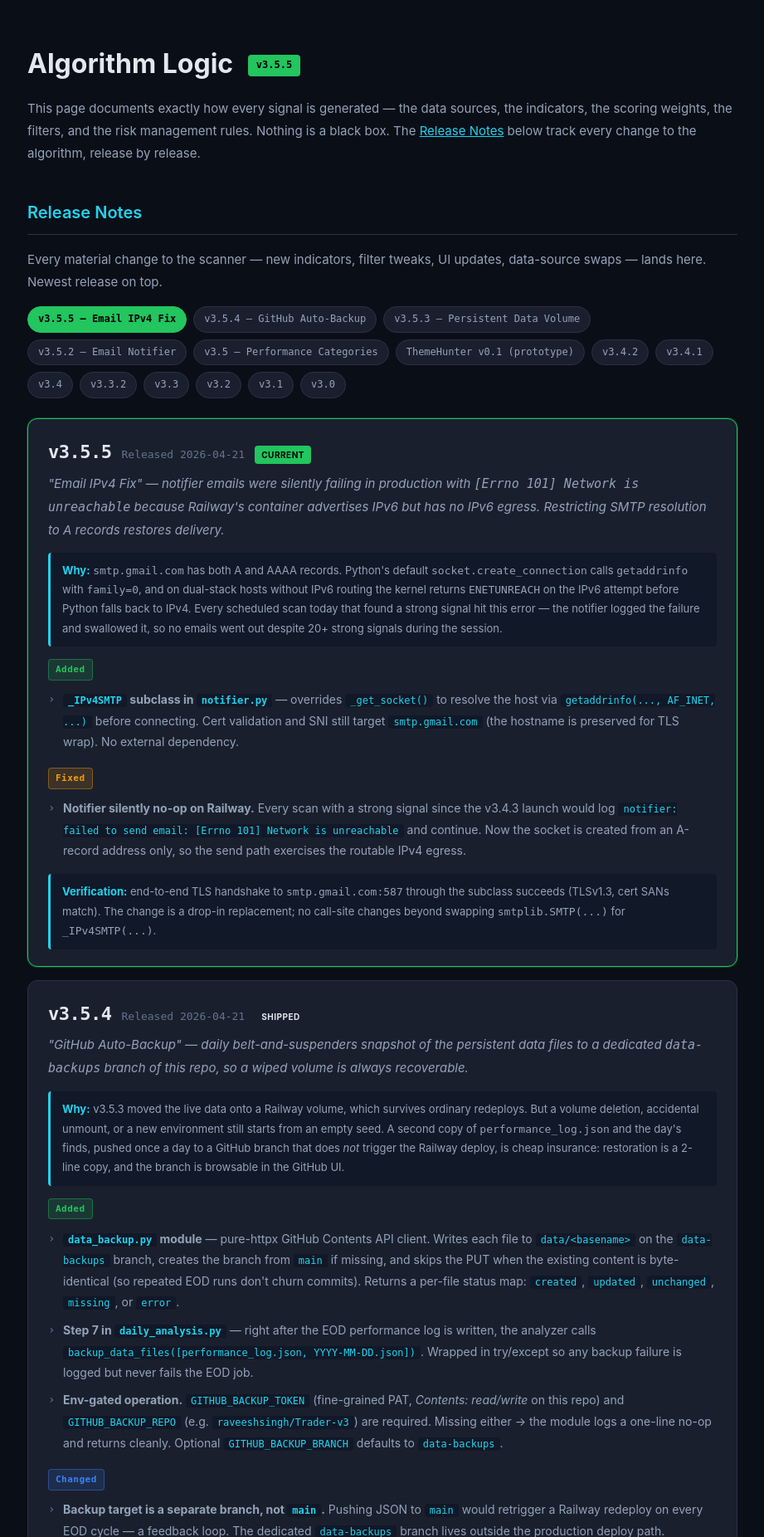
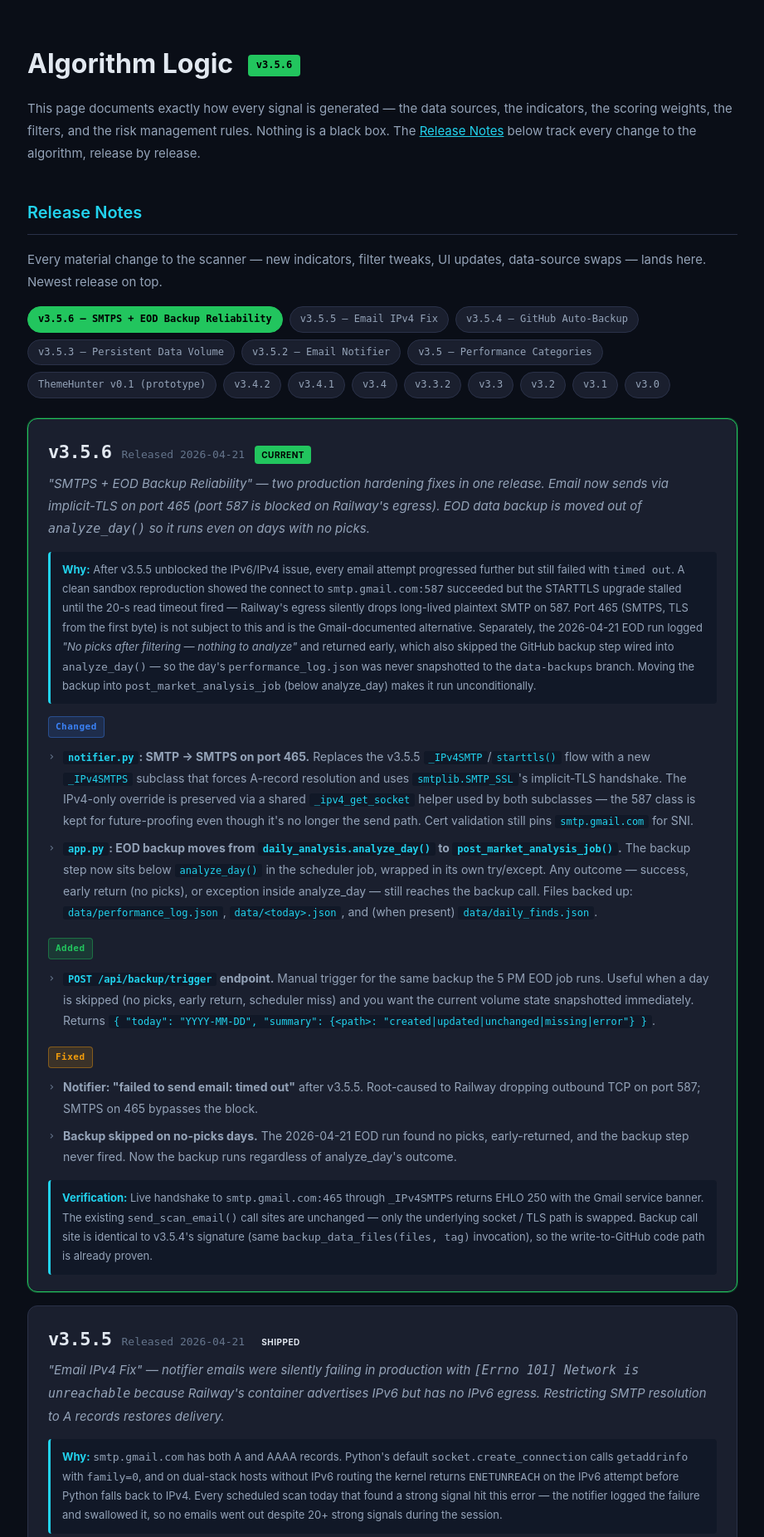
Before and after one commit to raveeshbhasin-assistant/momentum-scanner, a FastAPI app: page /logic in a window 1280 px wide. Shown: the part 73-1925 px from the top of the page at 83% size, without its empty margins (179-1100 px from the left). Run offline with FastAPI, Linux system fonts and the light colour scheme; some libraries are stand-ins or nearby versions.

Commit message:
v3.5.6: SMTPS:465 + always-on EOD backup

```diff
--- a/app.py
+++ b/app.py
@@ -27,6 +27,7 @@ from sector_rotation import (
 )
 from premarket import run_premarket_scan, reset_daily as reset_premarket
 from daily_analysis import analyze_day
+from data_backup import backup_data_files
 from performance_engine import get_view as _get_performance_view
 from market_regime import get_regime
 from earnings import refresh_earnings_cache
@@ -56,7 +57,7 @@ logging.basicConfig(
 logger = logging.getLogger(__name__)
 
 # ── App Setup ─────────────────────────────────────────────────
-app = FastAPI(title="Momentum Scanner", version="3.5.2")
+app = FastAPI(title="Momentum Scanner", version="3.5.6")
 
 BASE_DIR = Path(__file__).parent
 templates = Jinja2Templates(directory=str(BASE_DIR / "templates"))
@@ -198,12 +199,39 @@ def _ensure_fresh_sector_snapshot():
         sector_rotation_job()
 
 
+def _backup_volume_files(today: str, tag_prefix: str = "EOD") -> dict:
+    """
+    Back up the persistent volume files to the data-backups branch.
+
+    Always attempts backup regardless of how analyze_day() terminated —
+    on a no-picks day analyze_day() early-returns, but we still want the
+    current performance_log.json preserved on GitHub. Safe no-op if
+    GITHUB_BACKUP_* env vars are unset.
+    """
+    # performance_log.json drives /performance; <date>.json is the
+    # per-day scanner-finds file written by history.save_daily_finds().
+    files = [
+        _DATA_DIR / "performance_log.json",
+        _DATA_DIR / f"{today}.json",
+    ]
+
+    try:
+        return backup_data_files(files=files, tag=f"{tag_prefix} {today}")
+    except Exception as e:
+        logger.error(f"Data backup raised unexpectedly: {e}")
+        return {}
+
+
 def post_market_analysis_job():
     """
     Run daily analysis after market close (5:00 PM ET).
     Fetches Yahoo Finance 5m bars, computes WIN/LOSS/EOD for all
     picks from today, and appends results to scanner_trade_log.xlsx.
     The performance page reads from this file on each page load.
+
+    v3.5.6: backup of the data volume now lives here (not in analyze_day)
+    so it runs every weekday — even on no-picks days when analyze_day
+    returns early before reaching its own backup step.
     """
     today = datetime.now(config.ET).strftime("%Y-%m-%d")
     logger.info(f"Running post-market analysis for {today}...")
@@ -212,6 +240,16 @@ def post_market_analysis_job():
         logger.info(f"Post-market analysis complete for {today}")
     except Exception as e:
         logger.error(f"Post-market analysis failed: {e}")
+
+    # Belt-and-suspenders: back up the volume regardless of analyze_day's
+    # outcome. A failed / empty analysis should never block backup of
+    # whatever's already on disk.
+    try:
+        summary = _backup_volume_files(today, tag_prefix="EOD")
+        if summary:
+            logger.info(f"Post-market backup: {summary}")
+    except Exception as e:
+        logger.error(f"Post-market backup failed: {e}")
 
 
 def scheduled_scan():
@@ -485,6 +523,23 @@ async def today_page(request: Request):
 async def api_regime():
     """Current market regime (VIX-based)."""
     return get_regime() if config.MARKET_REGIME_ENABLED else {"label": "DISABLED"}
+
+
+@app.post("/api/backup/trigger", response_class=JSONResponse)
+async def api_trigger_backup():
+    """
+    Manually trigger a backup of the persistent data volume to GitHub.
+
+    Same files as the 5 PM EOD job, useful when:
+      • The EOD job was skipped because there were no picks
+      • You want to snapshot the current state before a deploy
+      • You need to recover after the volume was accidentally cleared
+
+    Idempotent. No-op if GITHUB_BACKUP_TOKEN / GITHUB_BACKUP_REPO are unset.
+    """
+    today = datetime.now(config.ET).strftime("%Y-%m-%d")
+    summary = _backup_volume_files(today, tag_prefix="manual")
+    return {"today": today, "summary": summary}
 
 
 @app.get("/history", response_class=HTMLResponse)
--- a/daily_analysis.py
+++ b/daily_analysis.py
@@ -554,17 +554,10 @@ def analyze_day(date_str: str, json_path: str = None):
     except Exception as e:
         logger.error(f"Failed to write performance_log.json: {e}")
 
-    # Step 7: Mirror the critical data files to GitHub (belt-and-suspenders
-    # backup of the Railway volume). No-ops cleanly if env vars aren't set.
-    try:
-        from data_backup import backup_data_files
-        backup_data_files(
-            files=[DATA_DIR / "performance_log.json",
-                   DATA_DIR / f"{date_str}.json"],
-            tag=f"EOD {date_str}",
-        )
-    except Exception as e:
-        logger.warning(f"Data backup step failed (non-fatal): {e}")
+    # Note (v3.5.6): the GitHub backup step used to live here, but was skipped
+    # whenever analyze_day() returned early (no picks to analyze). Backup is
+    # now driven from post_market_analysis_job in app.py so it runs daily
+    # regardless of whether analysis produced any picks.
 
     # Print summary
     print(f"\n{'='*50}")
--- a/templates/logic.html
+++ b/templates/logic.html
@@ -3,7 +3,7 @@
 <head>
     <meta charset="UTF-8">
     <meta name="viewport" content="width=device-width, initial-scale=1.0">
-    <title>Algorithm Logic — Momentum Scanner v3.5.5</title>
+    <title>Algorithm Logic — Momentum Scanner v3.5.6</title>
     <style>
         *, *::before, *::after { box-sizing: border-box; margin: 0; padding: 0; }
         :root {
@@ -255,7 +255,7 @@
     </header>
 
     <main class="content">
-        <h1>Algorithm Logic <span class="version-tag">v3.5.5</span></h1>
+        <h1>Algorithm Logic <span class="version-tag">v3.5.6</span></h1>
         <p>This page documents exactly how every signal is generated — the data sources, the indicators, the scoring weights, the filters, and the risk management rules. Nothing is a black box. The <a href="#release-notes" style="color: var(--cyan);">Release Notes</a> below track every change to the algorithm, release by release.</p>
 
         <!-- ═══════════════════════════════════════════════════════ -->
@@ -265,7 +265,8 @@
         <p>Every material change to the scanner — new indicators, filter tweaks, UI updates, data-source swaps — lands here. Newest release on top.</p>
 
         <div class="release-toc">
-            <a href="#v3-5-5" class="current">v3.5.5 — Email IPv4 Fix</a>
+            <a href="#v3-5-6" class="current">v3.5.6 — SMTPS + EOD Backup Reliability</a>
+            <a href="#v3-5-5">v3.5.5 — Email IPv4 Fix</a>
             <a href="#v3-5-4">v3.5.4 — GitHub Auto-Backup</a>
             <a href="#v3-5-3">v3.5.3 — Persistent Data Volume</a>
             <a href="#v3-5-2">v3.5.2 — Email Notifier</a>
@@ -281,12 +282,53 @@
             <a href="#v3-0">v3.0</a>
         </div>
 
+        <!-- ───── v3.5.6 ───── -->
+        <div class="release current" id="v3-5-6">
+            <div class="release-header">
+                <span class="release-version">v3.5.6</span>
+                <span class="release-date">Released 2026-04-21</span>
+                <span class="release-pill pill-current">Current</span>
+            </div>
+            <div class="release-title">"SMTPS + EOD Backup Reliability" — two production hardening fixes in one release. Email now sends via implicit-TLS on port 465 (port 587 is blocked on Railway's egress). EOD data backup is moved out of <code>analyze_day()</code> so it runs even on days with no picks.</div>
+
+            <div class="release-rationale">
+                <strong>Why:</strong> After v3.5.5 unblocked the IPv6/IPv4 issue, every email attempt progressed further but still failed with <code>timed out</code>. A clean sandbox reproduction showed the connect to <code>smtp.gmail.com:587</code> succeeded but the STARTTLS upgrade stalled until the 20-s read timeout fired — Railway's egress silently drops long-lived plaintext SMTP on 587. Port 465 (SMTPS, TLS from the first byte) is not subject to this and is the Gmail-documented alternative. Separately, the 2026-04-21 EOD run logged <em>"No picks after filtering — nothing to analyze"</em> and returned early, which also skipped the GitHub backup step wired into <code>analyze_day()</code> — so the day's <code>performance_log.json</code> was never snapshotted to the <code>data-backups</code> branch. Moving the backup into <code>post_market_analysis_job</code> (below analyze_day) makes it run unconditionally.
+            </div>
+
+            <div class="change-group">
+                <span class="change-tag tag-changed">Changed</span>
+                <ul>
+                    <li><strong><code>notifier.py</code>: SMTP → SMTPS on port 465.</strong> Replaces the v3.5.5 <code>_IPv4SMTP</code>/<code>starttls()</code> flow with a new <code>_IPv4SMTPS</code> subclass that forces A-record resolution and uses <code>smtplib.SMTP_SSL</code>'s implicit-TLS handshake. The IPv4-only override is preserved via a shared <code>_ipv4_get_socket</code> helper used by both subclasses — the 587 class is kept for future-proofing even though it's no longer the send path. Cert validation still pins <code>smtp.gmail.com</code> for SNI.</li>
+                    <li><strong><code>app.py</code>: EOD backup moves from <code>daily_analysis.analyze_day()</code> to <code>post_market_analysis_job()</code>.</strong> The backup step now sits below <code>analyze_day()</code> in the scheduler job, wrapped in its own try/except. Any outcome — success, early return (no picks), or exception inside analyze_day — still reaches the backup call. Files backed up: <code>data/performance_log.json</code>, <code>data/&lt;today&gt;.json</code>, and (when present) <code>data/daily_finds.json</code>.</li>
+                </ul>
+            </div>
+
+            <div class="change-group">
+                <span class="change-tag tag-added">Added</span>
+                <ul>
+                    <li><strong><code>POST /api/backup/trigger</code> endpoint.</strong> Manual trigger for the same backup the 5 PM EOD job runs. Useful when a day is skipped (no picks, early return, scheduler miss) and you want the current volume state snapshotted immediately. Returns <code>{ "today": "YYYY-MM-DD", "summary": {&lt;path&gt;: "created|updated|unchanged|missing|error"} }</code>.</li>
+                </ul>
+            </div>
+
+            <div class="change-group">
+                <span class="change-tag tag-fixed">Fixed</span>
+                <ul>
+                    <li><strong>Notifier: "failed to send email: timed out"</strong> after v3.5.5. Root-caused to Railway dropping outbound TCP on port 587; SMTPS on 465 bypasses the block.</li>
+                    <li><strong>Backup skipped on no-picks days.</strong> The 2026-04-21 EOD run found no picks, early-returned, and the backup step never fired. Now the backup runs regardless of analyze_day's outcome.</li>
+                </ul>
+            </div>
+
+            <div class="release-rationale" style="margin-top:12px">
+                <strong>Verification:</strong> Live handshake to <code>smtp.gmail.com:465</code> through <code>_IPv4SMTPS</code> returns EHLO 250 with the Gmail service banner. The existing <code>send_scan_email()</code> call sites are unchanged — only the underlying socket / TLS path is swapped. Backup call site is identical to v3.5.4's signature (same <code>backup_data_files(files, tag)</code> invocation), so the write-to-GitHub code path is already proven.
+            </div>
+        </div>
+
         <!-- ───── v3.5.5 ───── -->
-        <div class="release current" id="v3-5-5">
+        <div class="release" id="v3-5-5">
             <div class="release-header">
                 <span class="release-version">v3.5.5</span>
                 <span class="release-date">Released 2026-04-21</span>
-                <span class="release-pill pill-current">Current</span>
+                <span class="release-pill">Shipped</span>
             </div>
             <div class="release-title">"Email IPv4 Fix" — notifier emails were silently failing in production with <code>[Errno 101] Network is unreachable</code> because Railway's container advertises IPv6 but has no IPv6 egress. Restricting SMTP resolution to A records restores delivery.</div>
 
```
Also changed, not shown: notifier.py (+60 -31 lines).
